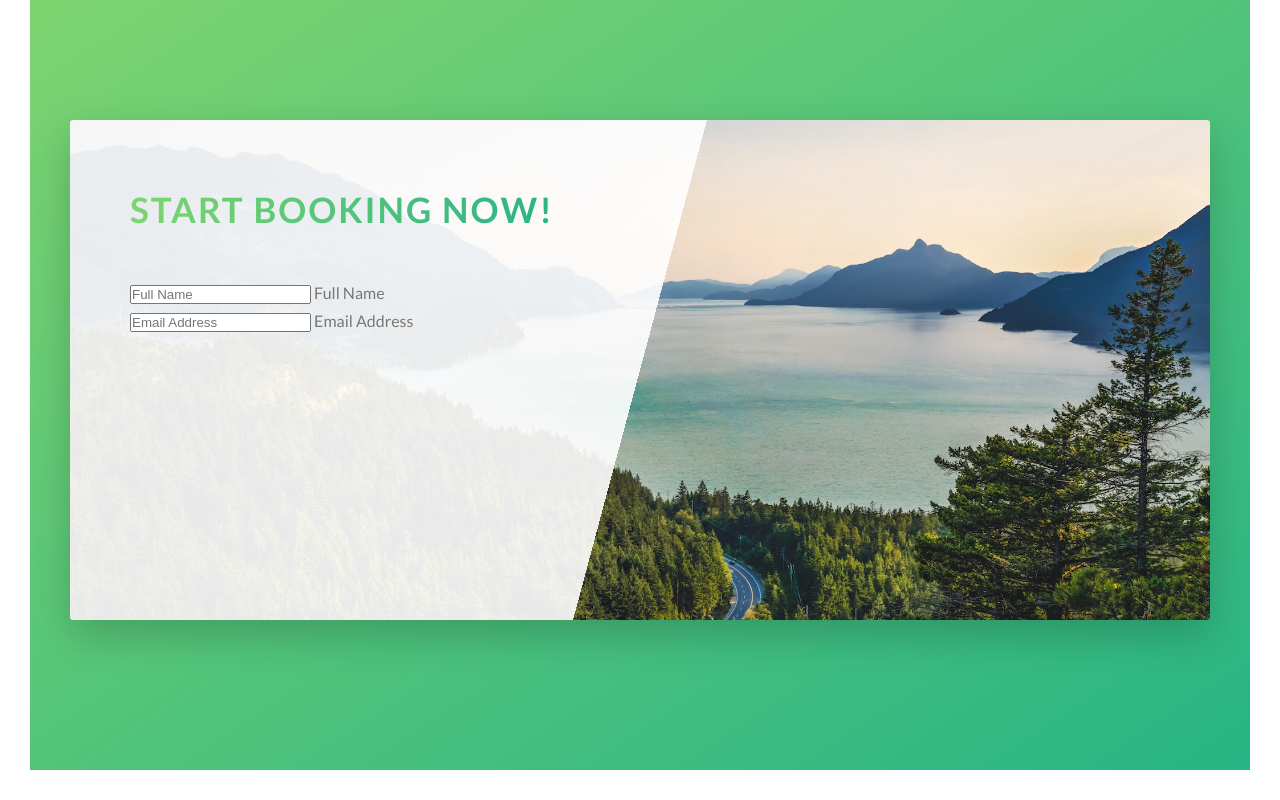
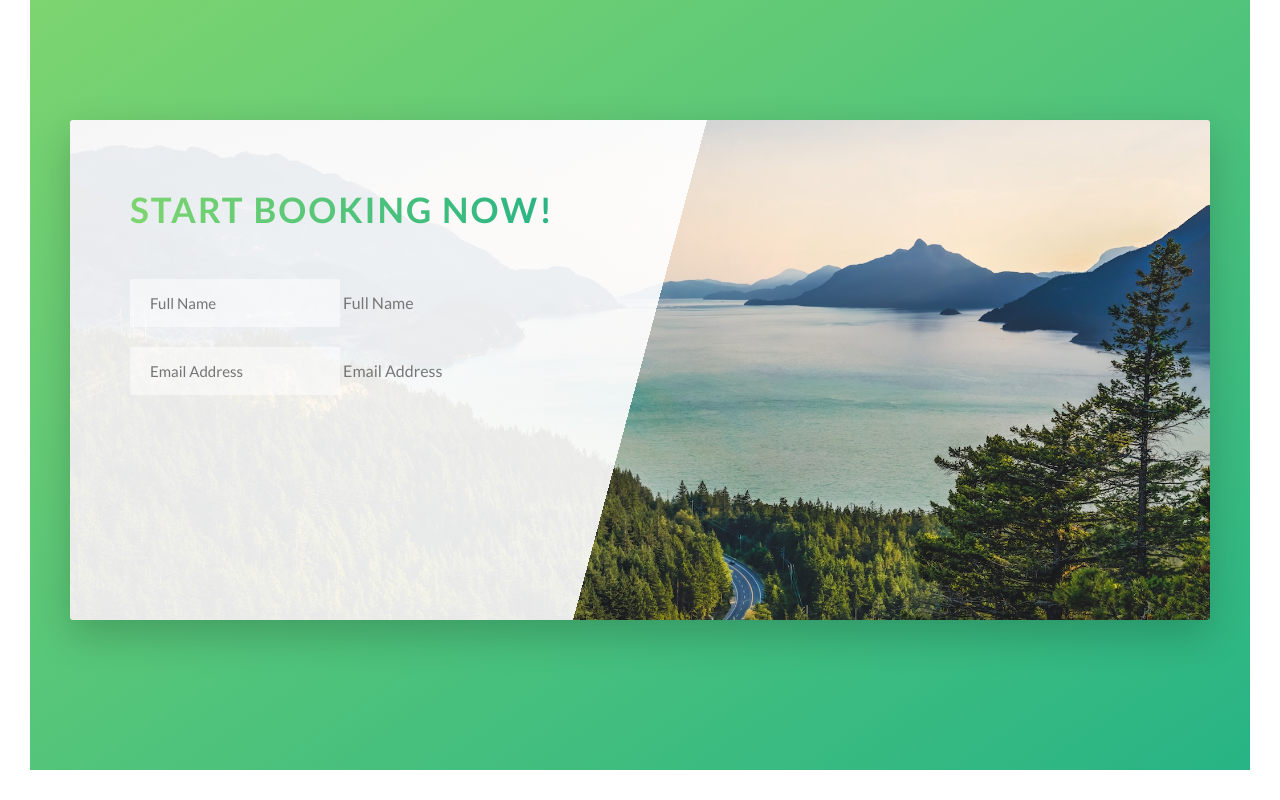
Before and after one commit to harrygothold/natours, a website: page index.html in a window 1280 px wide. Shown: the part 4502-5302 px from the top of the page. Drawn offline with Linux system fonts and the light colour scheme.

Commit message:
continued booking form

```diff
--- /dev/null
+++ b/sass/components/_form.scss
@@ -0,0 +1,24 @@
+.form {
+    &__input {
+        font-size: 1.5rem;
+        padding: 1.5rem 2rem;
+        border-radius: 2px;
+        background-color: rgba($color-white, .5);
+        border: none;
+        font-family: inherit;
+    }
+
+    &__input:focus {
+        outline: none;
+        box-shadow: 0 1rem 2rem rgba($color-black, .1);
+        border-bottom: 3px solid $color-primary;
+    }
+
+    &__label {
+
+    }
+
+    &__group:not(:last-child) {
+        margin-bottom: 2rem;
+    }
+}
--- a/sass/main.scss
+++ b/sass/main.scss
@@ -13,6 +13,7 @@
 @import './components/card';
 @import './components/story';
 @import './components/bg-video';
+@import './components/form';
 
 @import "./layout/header";
 @import "./layout/grid";
```
Also changed, not shown: css/style.css.
